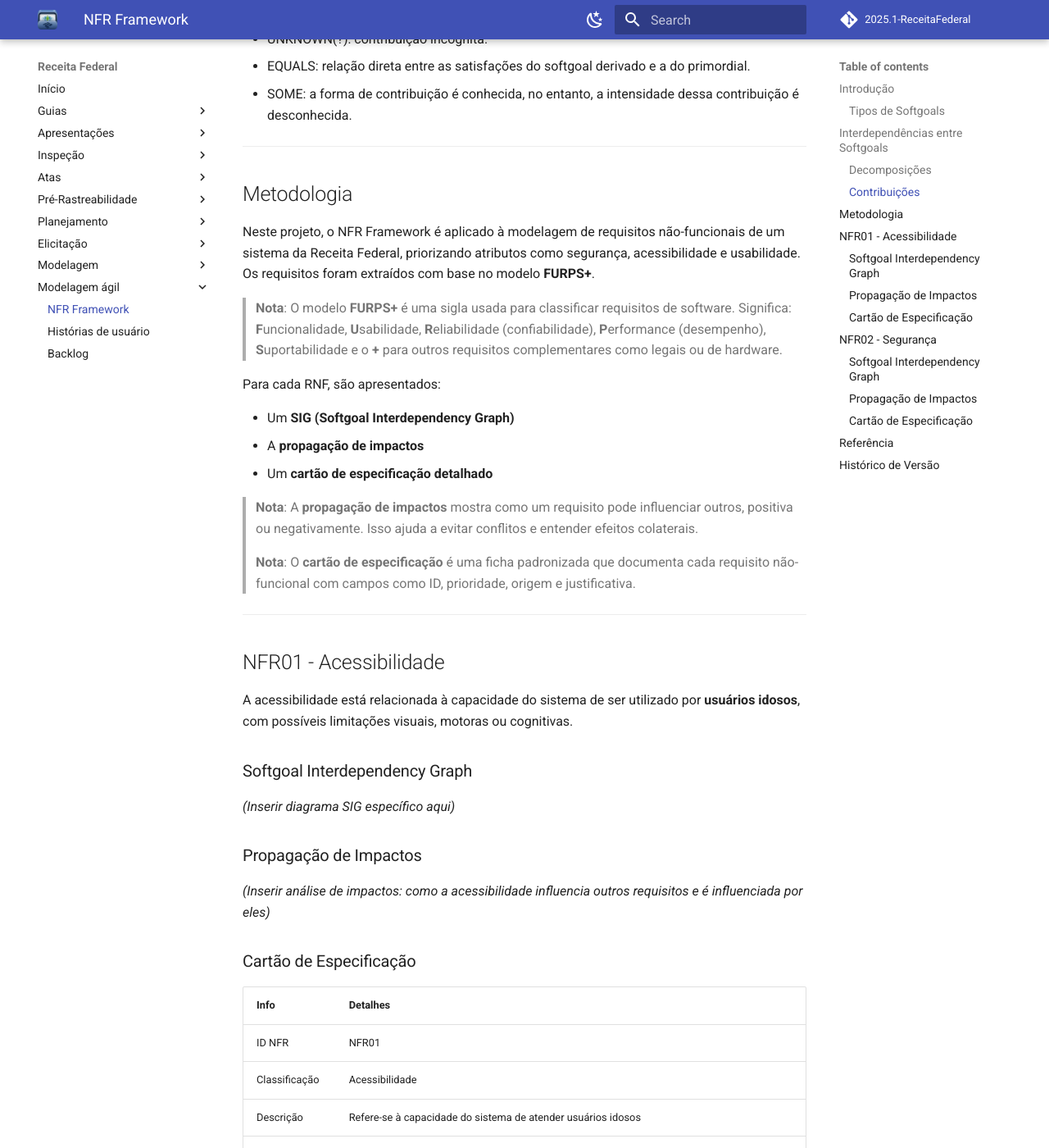
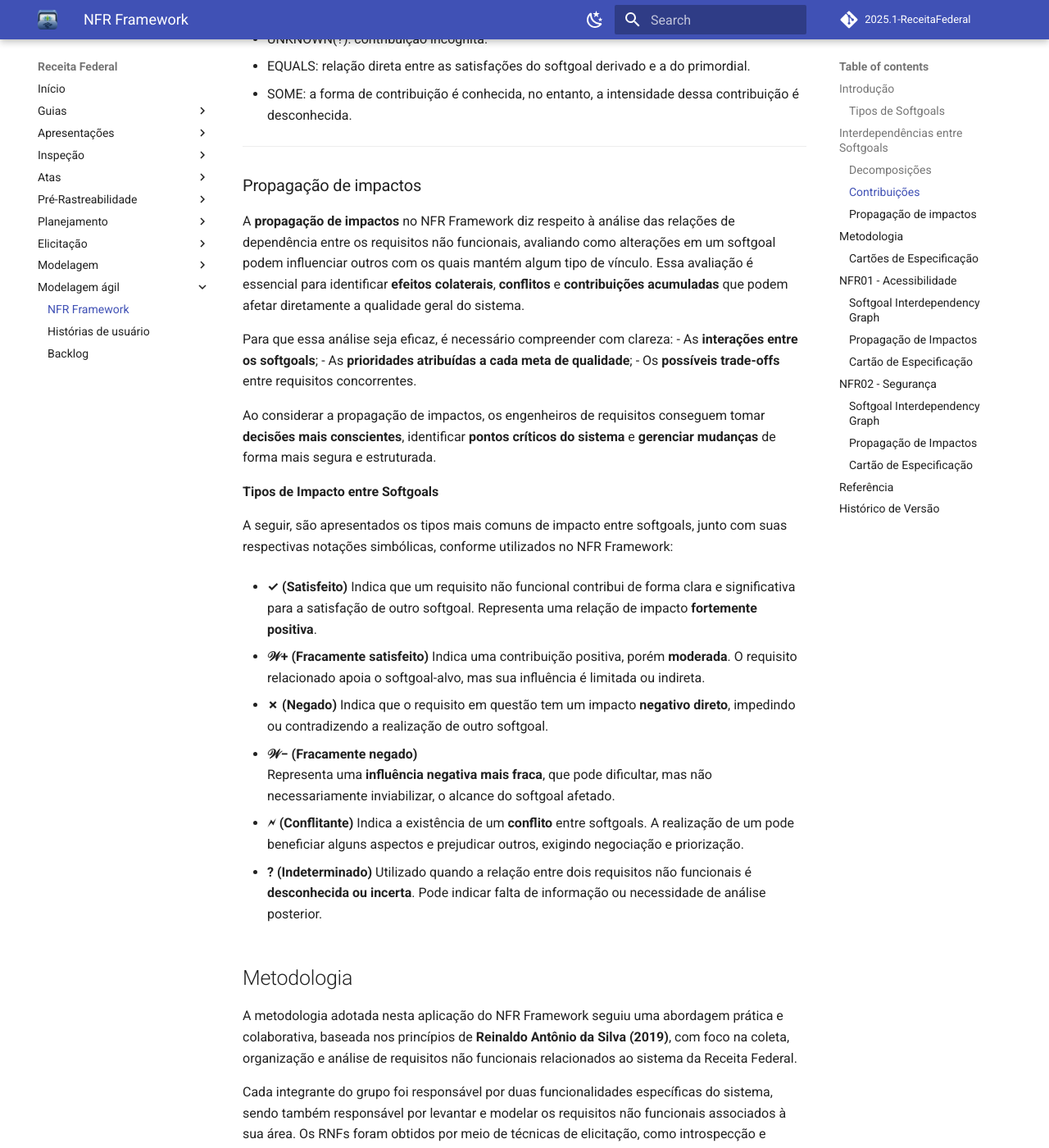
Before and after one commit to Requisitos-de-Software/2025.1-Meu-INSS, an MkDocs documentation site: the page built from docs/modelagem-agil/nfr-framework.md, in a window 1280 px wide and 1400 px high, scrolled down 2932 px. Shown: the whole window at 82% size. Built offline with MkDocs 1.6.1 and Material for MkDocs 9.7.7, drawn with Linux system fonts in a browser that asks for light colours; comment, search, counter and statistics services are not loaded; some of the changed text lies outside the part shown.

Commit message:
corrigindo markdown

```diff
--- a/docs/modelagem-agil/nfr-framework.md
+++ b/docs/modelagem-agil/nfr-framework.md
@@ -68,24 +68,85 @@ No NFR Framework, os softgoals são progressivamente refinados em metas mais esp
 - SOME: a forma de contribuição é conhecida, no entanto, a intensidade dessa contribuição é desconhecida.
 
 ---
+### Propagação de impactos
+
+A **propagação de impactos** no NFR Framework diz respeito à análise das relações de dependência entre os requisitos não funcionais, avaliando como alterações em um softgoal podem influenciar outros com os quais mantém algum tipo de vínculo. Essa avaliação é essencial para identificar **efeitos colaterais**, **conflitos** e **contribuições acumuladas** que podem afetar diretamente a qualidade geral do sistema.
+
+Para que essa análise seja eficaz, é necessário compreender com clareza:
+- As **interações entre os softgoals**;
+- As **prioridades atribuídas a cada meta de qualidade**;
+- Os **possíveis trade-offs** entre requisitos concorrentes.
+
+Ao considerar a propagação de impactos, os engenheiros de requisitos conseguem tomar **decisões mais conscientes**, identificar **pontos críticos do sistema** e **gerenciar mudanças** de forma mais segura e estruturada.
+
+**Tipos de Impacto entre Softgoals**
+
+A seguir, são apresentados os tipos mais comuns de impacto entre softgoals, junto com suas respectivas notações simbólicas, conforme utilizados no NFR Framework:
+
+- **✓ (Satisfeito)**
+  Indica que um requisito não funcional contribui de forma clara e significativa para a satisfação de outro softgoal. Representa uma relação de impacto **fortemente positiva**.
+
+- **𝒲+ (Fracamente satisfeito)**
+  Indica uma contribuição positiva, porém **moderada**. O requisito relacionado apoia o softgoal-alvo, mas sua influência é limitada ou indireta.
+
+- **✗ (Negado)**
+  Indica que o requisito em questão tem um impacto **negativo direto**, impedindo ou contradizendo a realização de outro softgoal.
+
+- **𝒲− (Fracamente negado)**
+  Representa uma **influência negativa mais fraca**, que pode dificultar, mas não necessariamente inviabilizar, o alcance do softgoal afetado.
+
+- **🗲 (Conflitante)**
+  Indica a existência de um **conflito** entre softgoals. A realização de um pode beneficiar alguns aspectos e prejudicar outros, exigindo negociação e priorização.
+
+- **? (Indeterminado)**
+  Utilizado quando a relação entre dois requisitos não funcionais é **desconhecida ou incerta**. Pode indicar falta de informação ou necessidade de análise posterior.
+
 
 ## Metodologia
 
-Neste projeto, o NFR Framework é aplicado à modelagem de requisitos não-funcionais de um sistema da Receita Federal, priorizando atributos como segurança, acessibilidade e usabilidade. Os requisitos foram extraídos com base no modelo **FURPS+**.
+A metodologia adotada nesta aplicação do NFR Framework seguiu uma abordagem prática e colaborativa, baseada nos princípios de **Reinaldo Antônio da Silva (2019)**, com foco na coleta, organização e análise de requisitos não funcionais relacionados ao sistema da Receita Federal.
 
-> **Nota**: O modelo **FURPS+** é uma sigla usada para classificar requisitos de software. Significa: **F**uncionalidade, **U**sabilidade, **R**eliabilidade (confiabilidade), **P**erformance (desempenho), **S**uportabilidade e o **+** para outros requisitos complementares como legais ou de hardware.
+Cada integrante do grupo foi responsável por duas funcionalidades específicas do sistema, sendo também responsável por levantar e modelar os requisitos não funcionais associados à sua área. Os RNFs foram obtidos por meio de técnicas de elicitação, como introspecção e análise de documentos.
 
-Para cada RNF, são apresentados:
+A Tabela 1 apresenta a distribuição das funcionalidades por integrante:
 
-* Um **SIG (Softgoal Interdependency Graph)**
-* A **propagação de impactos**
-* Um **cartão de especificação detalhado**
+<p style="text-align: center"><b>Tabela 1</b> - Distribuição de funcionalidades por integrante</p>
 
-> **Nota**: A **propagação de impactos** mostra como um requisito pode influenciar outros, positiva ou negativamente. Isso ajuda a evitar conflitos e entender efeitos colaterais.
+| Funcionalidade               | Integrante Responsável |
+|-----------------------------|------------------------|
+| [Funcionalidade A]          | [Nome 1]               |
+| [Funcionalidade B]          | [Nome 2]               |
+| ...                         | ...                    |
+| [Funcionalidade N]          | [Nome N]               |
 
-> **Nota**: O **cartão de especificação** é uma ficha padronizada que documenta cada requisito não-funcional com campos como ID, prioridade, origem e justificativa.
+<p style="text-align: center"><b>Tabela 1</b> - Distribuição de funcionalidades por integrante</p>
 
----
+Com base nessa divisão, os requisitos não funcionais foram mapeados, classificados em softgoals e organizados em modelos gráficos segundo os conceitos do NFR Framework.
+
+### Cartões de Especificação
+
+Para facilitar o registro e o rastreamento das decisões de projeto, foram utilizados **Cartões de Especificação de Requisitos Não-Funcionais**, apresentados nas Tabelas 2 a N. Cada cartão contém os seguintes campos:
+- Nome do softgoal
+- Descrição
+- Categoria (NFR, Operacionalização, Afirmação)
+- Dependências e contribuições
+- Prioridade
+- Critérios de avaliação
+
+Esses cartões servem como documentação formal para a construção dos modelos do NFR Framework e apoiam a análise de impacto entre os softgoals.
+
+
+
+
+
+
+
+
+
+
+
+
+
 
 ## NFR01 - Acessibilidade
 
```
Also changed, not shown: docs/modelagem-agil/historias-usuario.md (+1 -2 lines).
